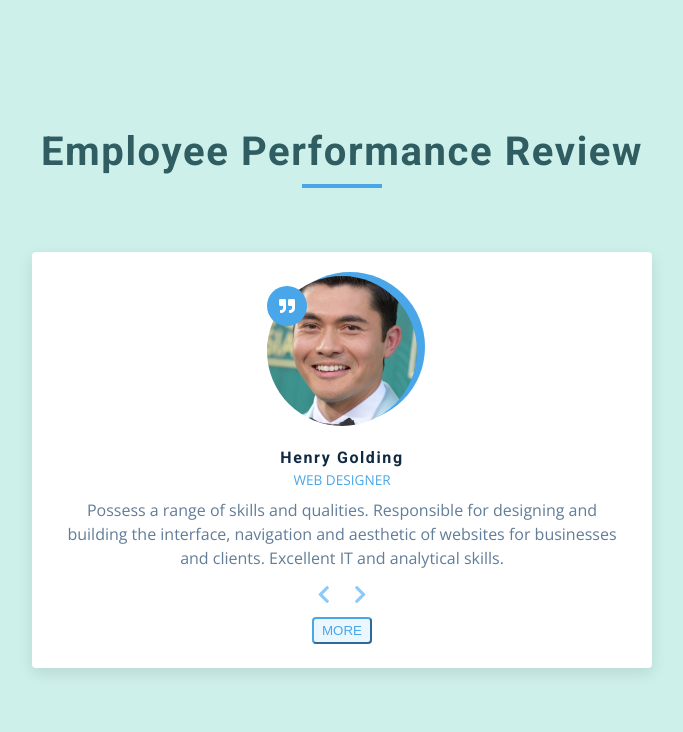
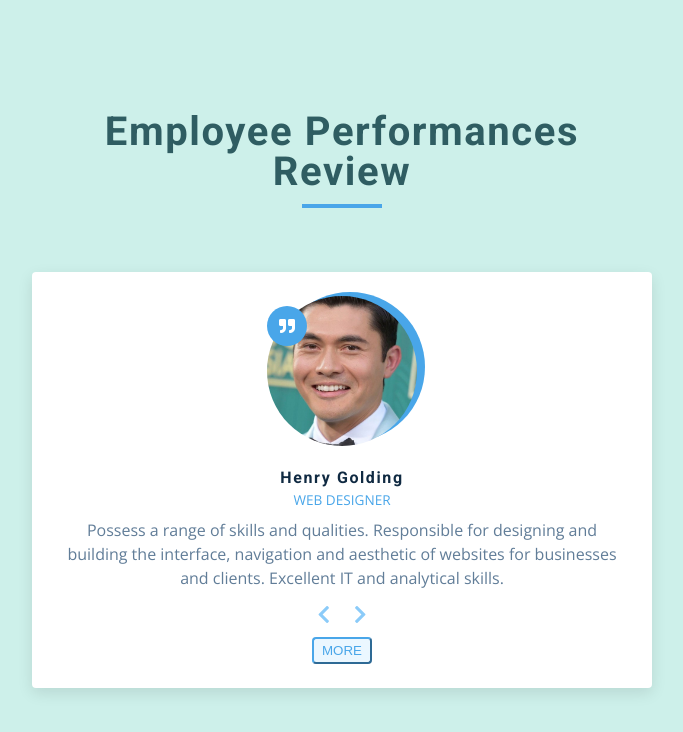
Before and after one commit to esaa-sreya/EmployeePerformanceReview, a plain HTML site: page index.html in a window 1280 px wide. Shown: the whole page, without its empty margins (298-981 px from the left). Drawn offline with nearby package versions, Linux system fonts and the light colour scheme.

Commit message:
changing text

```diff
--- a/index.html
+++ b/index.html
@@ -17,7 +17,7 @@
     <main>
       <section class="container">
         <div class="title">
-         <h2 style="color: #2F5D62;">Employee Performance Review</h2>
+         <h2 style="color: #2F5D62;">Employee Performances Review</h2>
          <div class="underline"></div>
         </div>
 
```
